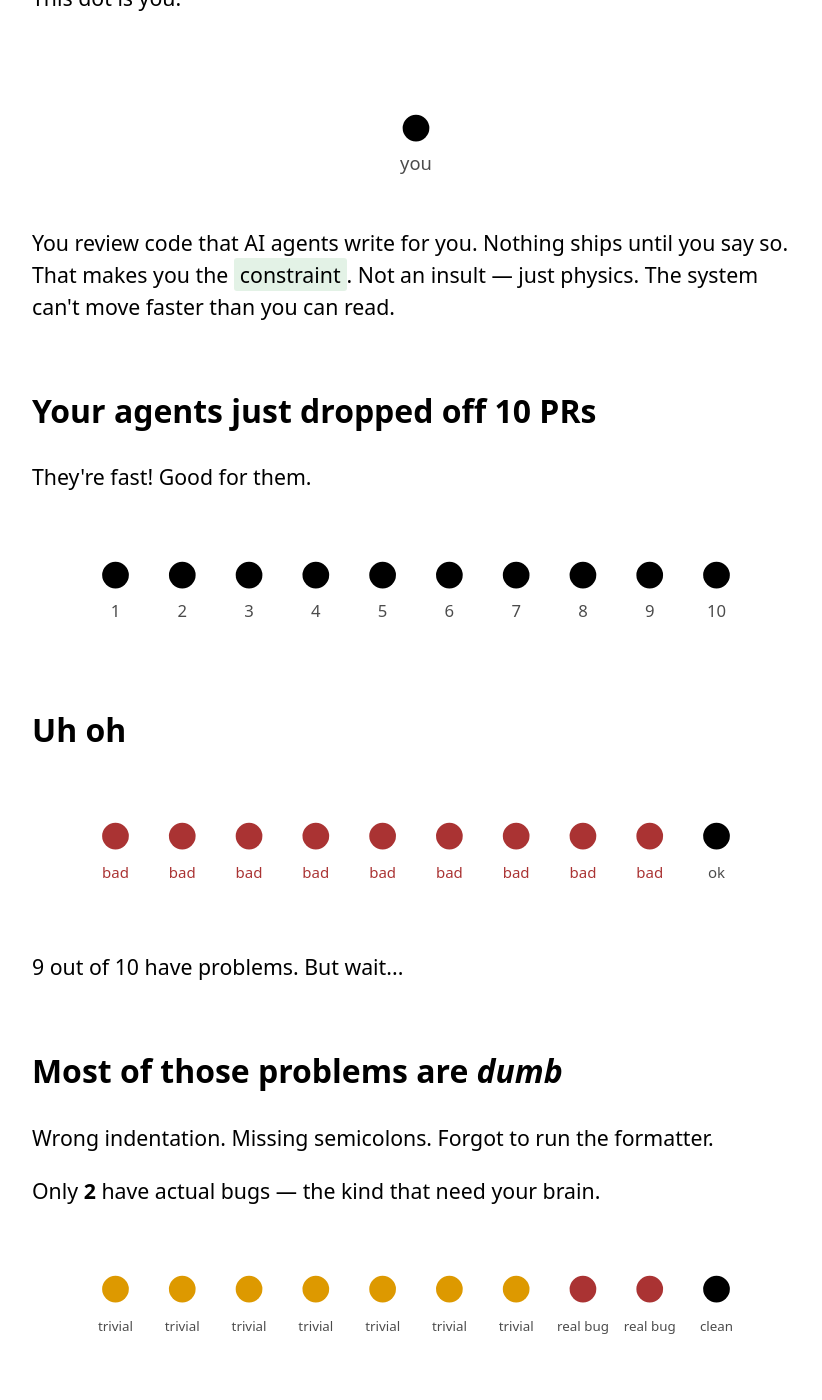
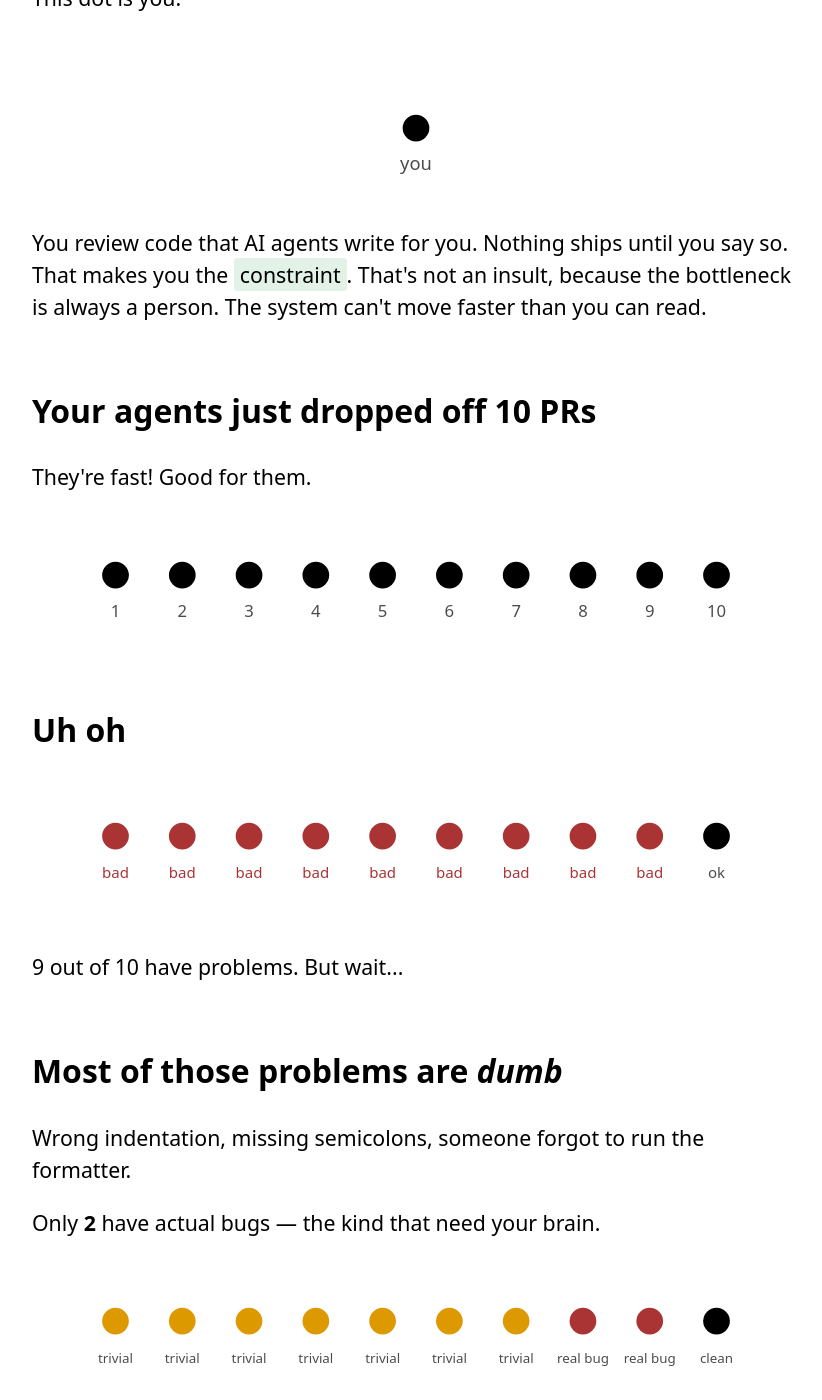
Before and after one commit to Tiberriver256/Tiberriver256.GitHub.io, a Jekyll site: the page built from _posts/2026-04-04-you-are-the-bottleneck.md, in a window 1280 px wide and 1400 px high, scrolled down 459 px. Shown: the whole window, without its empty margins (224-1046 px from the left). Built offline with Jekyll 4.4.1, drawn with Linux system fonts in a browser that asks for light colours; comment, search, counter and statistics services are not loaded; some of the changed text lies outside the part shown.

Commit message:
fix(blog): enhance clarity and readability in "You Are the Bottleneck" post

```diff
--- a/_posts/2026-04-04-you-are-the-bottleneck.md
+++ b/_posts/2026-04-04-you-are-the-bottleneck.md
@@ -66,7 +66,7 @@
 
 You review code that AI agents write for you. Nothing ships until you say so.
 
-That makes you the <span class="toc-em">constraint</span>. Not an insult — just physics. The system can't move faster than you can read.
+That makes you the <span class="toc-em">constraint</span>. That's not an insult, because the bottleneck is always a person. The system can't move faster than you can read.
 </div>
 
 <div class="toc-section" data-anim>
@@ -117,7 +117,7 @@
 
 <h2>Most of those problems are <em>dumb</em></h2>
 
-<p>Wrong indentation. Missing semicolons. Forgot to run the formatter.</p>
+<p>Wrong indentation, missing semicolons, someone forgot to run the formatter.</p>
 
 <p>Only <strong>2</strong> have actual bugs — the kind that need your brain.</p>
 
@@ -179,7 +179,7 @@
 </svg>
 </div>
 
-<p>They check every PR <em>before</em> it reaches you. Dumb stuff? Bounced. Instantly. You never see it.</p>
+<p>They check every PR <em>before</em> it reaches you, so the dumb stuff gets bounced instantly. You never see it.</p>
 </div>
 
 <div class="toc-section" data-anim>
@@ -203,7 +203,7 @@
 
 <span class="toc-big">19 → 5</span>
 
-<p>Same you. Same hours. Same brain. Just... less garbage in front of it.</p>
+<p>You're the same person with the same hours and the same brain. The only difference is less garbage in front of it.</p>
 </div>
 
 <div class="toc-section" data-anim>
```
Also changed, not shown: other parts of _posts/2026-04-04-you-are-the-bottleneck.md (+2 -2 lines), .github/copilot-instructions.md.
